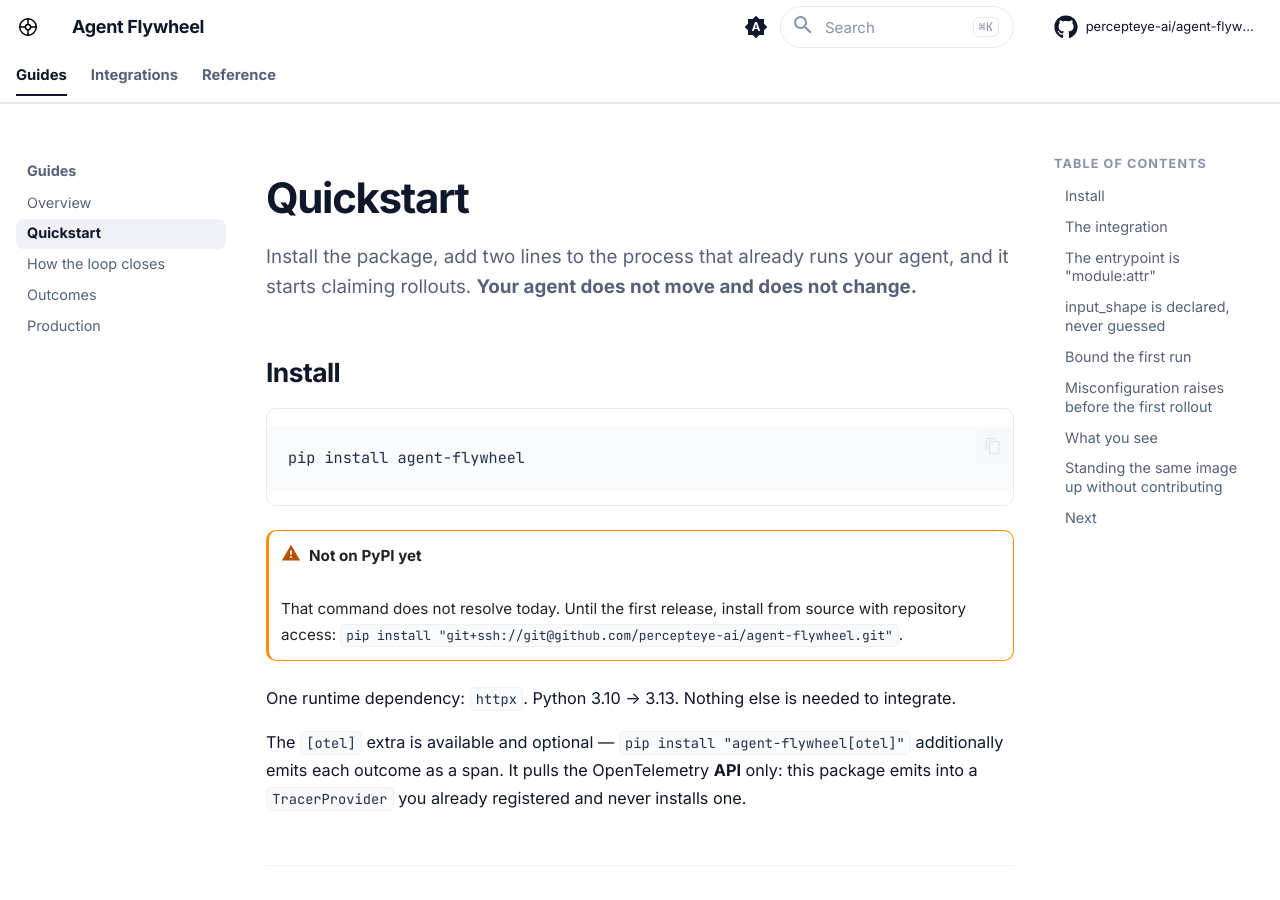
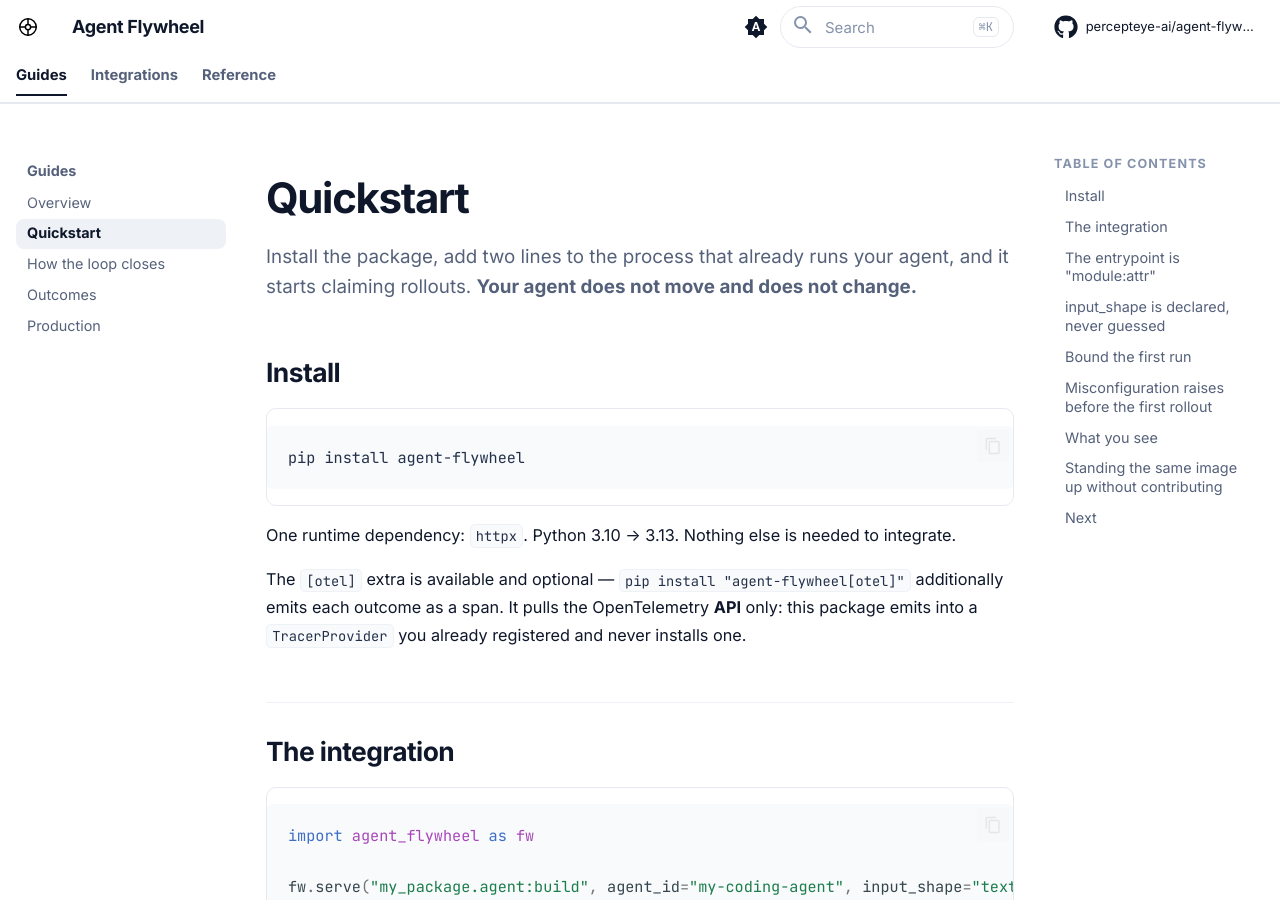
Before and after one commit to percepteye-ai/agent-flywheel, an MkDocs documentation site: the page built from website/docs/quickstart.md, in a window 1280 px wide and 900 px high. Built offline with MkDocs 1.6.1 and Material for MkDocs 9.7.7, drawn with Linux system fonts in a browser that asks for light colours; comment, search, counter and statistics services are not loaded.

Commit message:
Stop saying agent-flywheel is not on PyPI
It has been, since 0.1.0 on 2026-09-14; 0.1.1 is current.

- website/docs/quickstart.md: the "Not on PyPI yet" warning told readers
  `pip install agent-flywheel` does not resolve and sent them to a git
  install that needs repository access. The command works; the warning
  goes.
- README.md: the badge comment said the pypi badge reads "not found" until
  the first release. It is live.
- tests/test_readme_renders_on_github.py: the docstring argued from "the
  package is not published". It is, and the conclusion still holds for the
  reason that matters: while the repo is private, an absolute raw URL 404s
  on PyPI's page too.
- .github/workflows/workflow.yml: the setup notes described the pending
  publisher as still to do, and said to add a required reviewer and
  "approve the environment". The setup is done, and on the Team plan a
  reviewer only works once the repo is public, so today a tag publishes
  as soon as the build passes.

Co-Authored-By: Claude Opus 5 <noreply@anthropic.com>

````diff
--- a/website/docs/quickstart.md
+++ b/website/docs/quickstart.md
@@ -7,12 +7,6 @@ Install the package, add two lines to the process that already runs your agent,
 ```bash
 pip install agent-flywheel
 ```
-
-!!! warning "Not on PyPI yet"
-
-    That command does not resolve today. Until the first release, install from
-    source with repository access:
-    `pip install "git+ssh://git@github.com/percepteye-ai/agent-flywheel.git"`.
 
 One runtime dependency: `httpx`. Python 3.10 → 3.13. Nothing else is needed to integrate.
 
````
Also changed, not shown: README.md, 2 other files.
